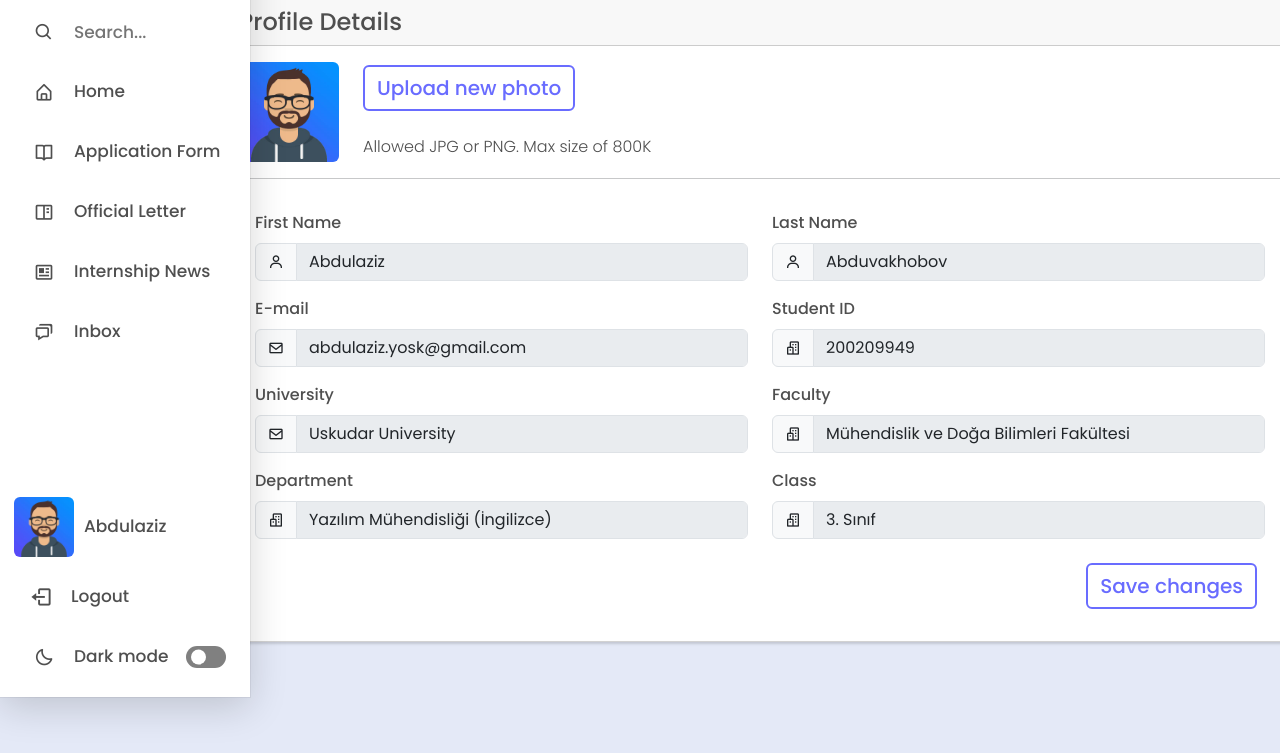
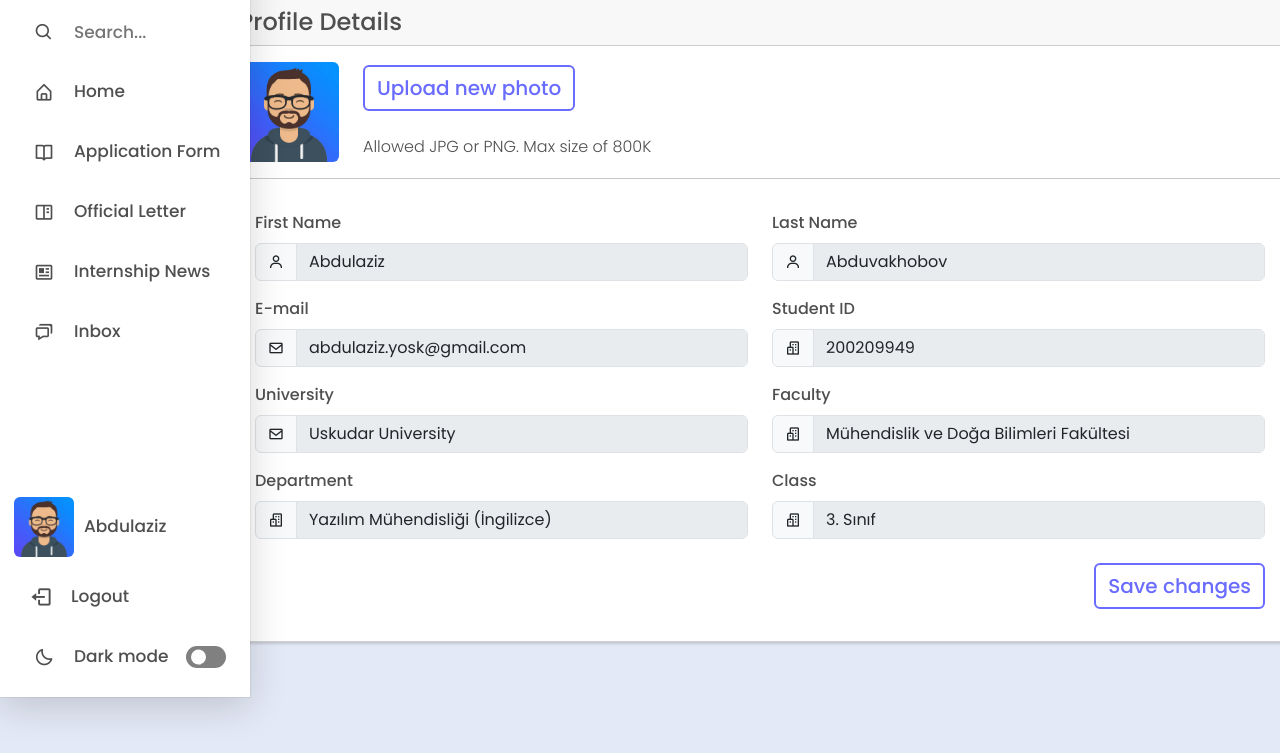
Before and after one commit to emirsakal/Internify, a Django app: page /profile/ in a window 1280 px wide. Shown: the part 103-856 px from the top of the page. Run offline with Django 4.2, Linux system fonts and the light colour scheme; a user stored in the database is signed in; data comes from the database, SQL or seed files in the repository; some libraries are stand-ins or nearby versions.

Commit message:
Update profile.html

```diff
--- a/templates/profile.html
+++ b/templates/profile.html
@@ -147,7 +147,7 @@ Profile
                             {% endif %}
                         {% endfor %}
                     <div class="mt-2">
-                      <button type="submit" class="btn me-2" style="float:right;">Save
+                      <button type="submit" class="btn" style="float:right;">Save
                         changes</button>
                     </div>
                   </div>
```
